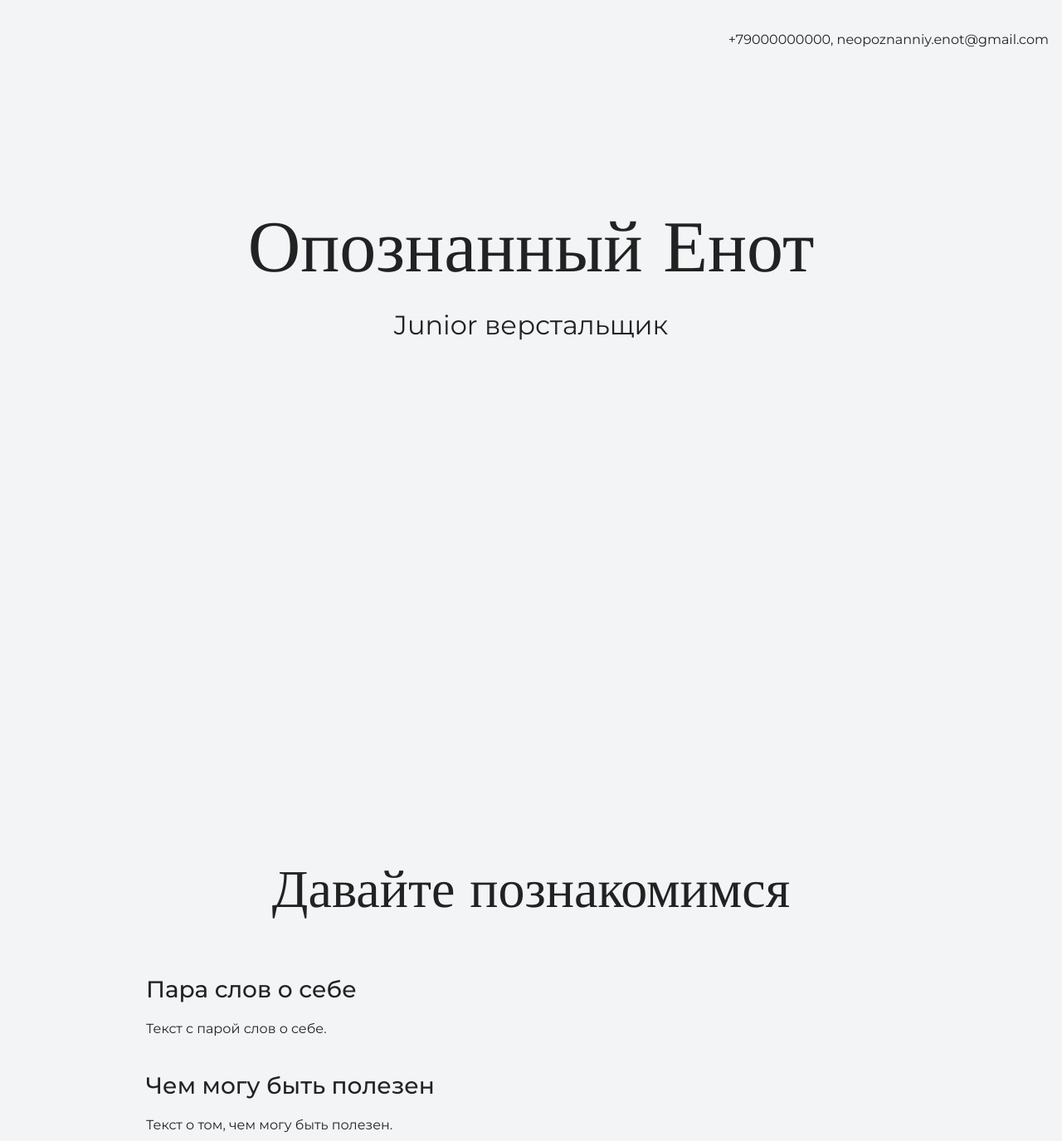
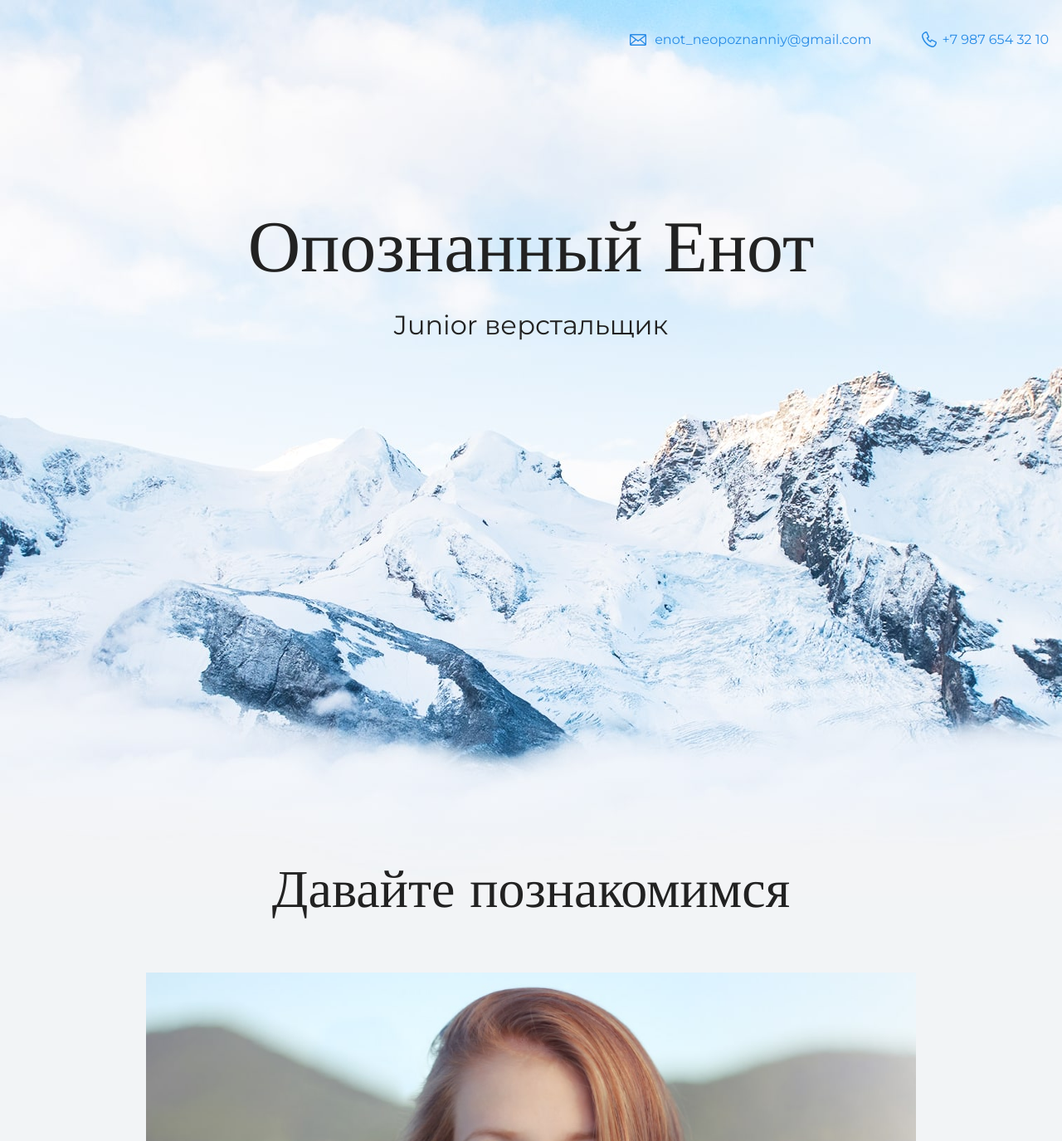
Before and after one commit to fadeevas/my-site, a plain HTML site: page index.html in a window 1280 px wide. Shown: the top 1375 px of the page at 83% size. Drawn offline with nearby package versions, Linux system fonts and the light colour scheme.

Commit message:
update20200204

```diff
--- /dev/null
+++ b/extra.css
@@ -0,0 +1,8 @@
+
+.container {
+  background-color: blue;
+}
+
+.container {
+  background-color: green;
+}
--- a/index.html
+++ b/index.html
@@ -10,7 +10,8 @@
   <body>
     <header class="page-header">
      <div class="container">
-      +79000000000, neopoznanniy.enot@gmail.com
+     <a class="header-email" href="mailto:enot_neopoznanniy@gmail.com">enot_neopoznanniy@gmail.com</a>
+     <a class="header-phone" href="tel:+79876543210">+7 987 654 32 10</a>
      </div>
     </header>
 
@@ -24,6 +25,7 @@
     <section class="intro">
      <div class="container">
       <h2 class="subheading">Давайте познакомимся</h2>
+      <figure class="user-image"><img src="files/user.jpg" width="928" height="536" alt="Фотография Неопознанного Енота"></figure>
       <h3>Пара слов о себе</h3>
       <p>Текст с парой слов о себе.</p>
       <h3>Чем могу быть полезен</h3>
@@ -34,9 +36,11 @@
     <section class="portfolio">
      <div class="container">
       <h2 class="subheading">Мои работы</h2>
-
+      <figure class="project-image"><img src="files/project.jpg" width="928" height="536" alt="Cайт инструктора Кекса">
+      </figure>
       <h3>Сайт инструктора Кекса</h3>
-      <p>Небольшой лендинг о школе для начинающих.</p>
+      <p>Мой первый сайт</p>
+      <a class="button" href="source/project/index.html">Открыть страницу</a><br>
 
       <h3>Блог начинающего верстальщика</h3>
       <p>Статический блог про обучение HTML и CSS.</p>
@@ -45,7 +49,8 @@
 
     <footer class="page-footer">
      <div class="container">
-      +79000000000, neopoznanniy.enot@gmail.com
+      <a class="footer-email" href="mailto:enot_neopoznanniy@gmail.com"></a>
+      <a class="footer-phone" href="tel:+79876543210">+7 987 654 32 10</a>
     </div>
     </footer>
   </body>
```
Also changed, not shown: files/project.jpg (added), files/user.jpg (added), img/hero-bg.jpg (added), img/icon-css.svg (added), img/icon-email-footer.svg (added), img/icon-email-header.svg (added), img/icon-html.svg (added), img/icon-phone-footer.svg (added), img/icon-phone-header.svg (added), style.css (line endings or trailing spaces).
